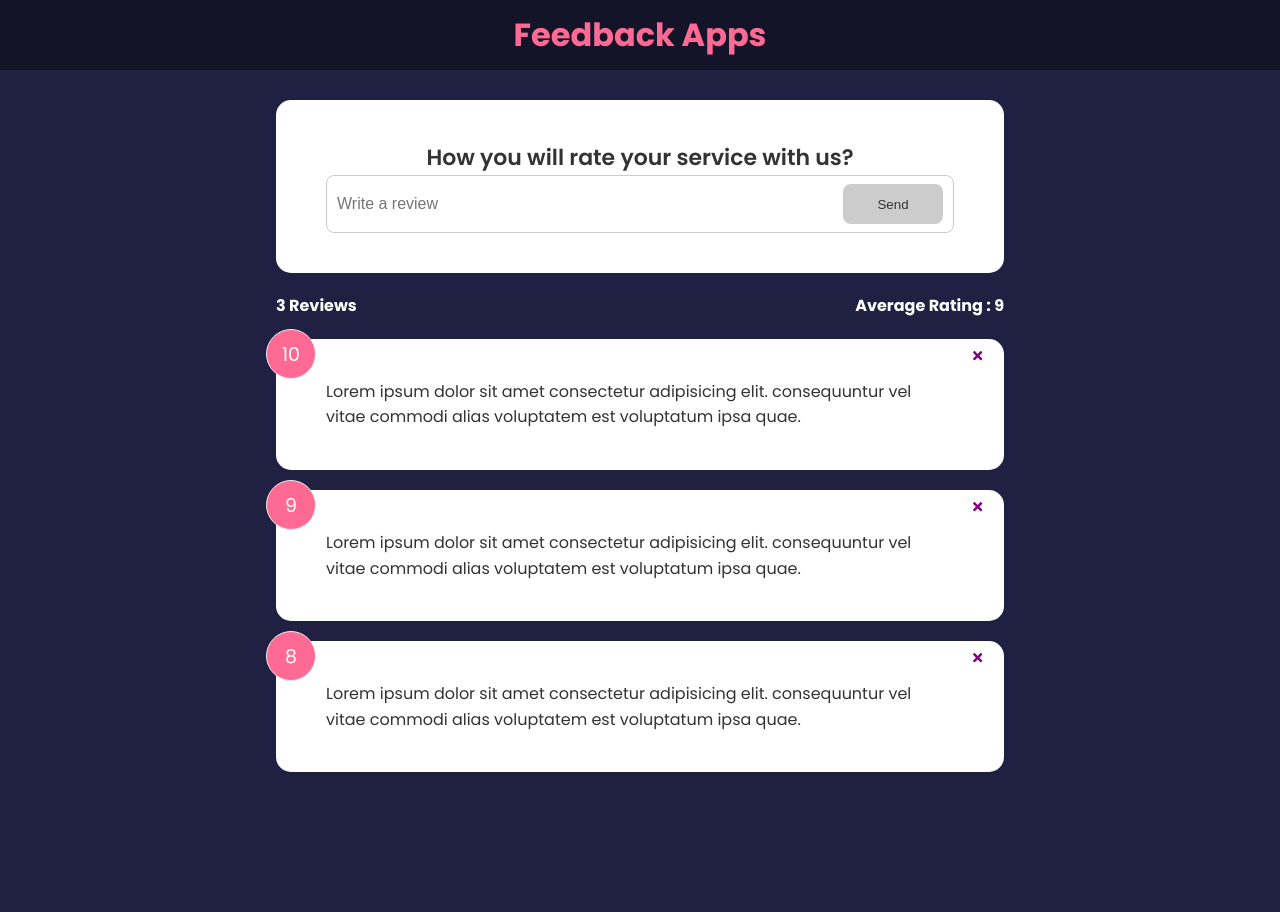
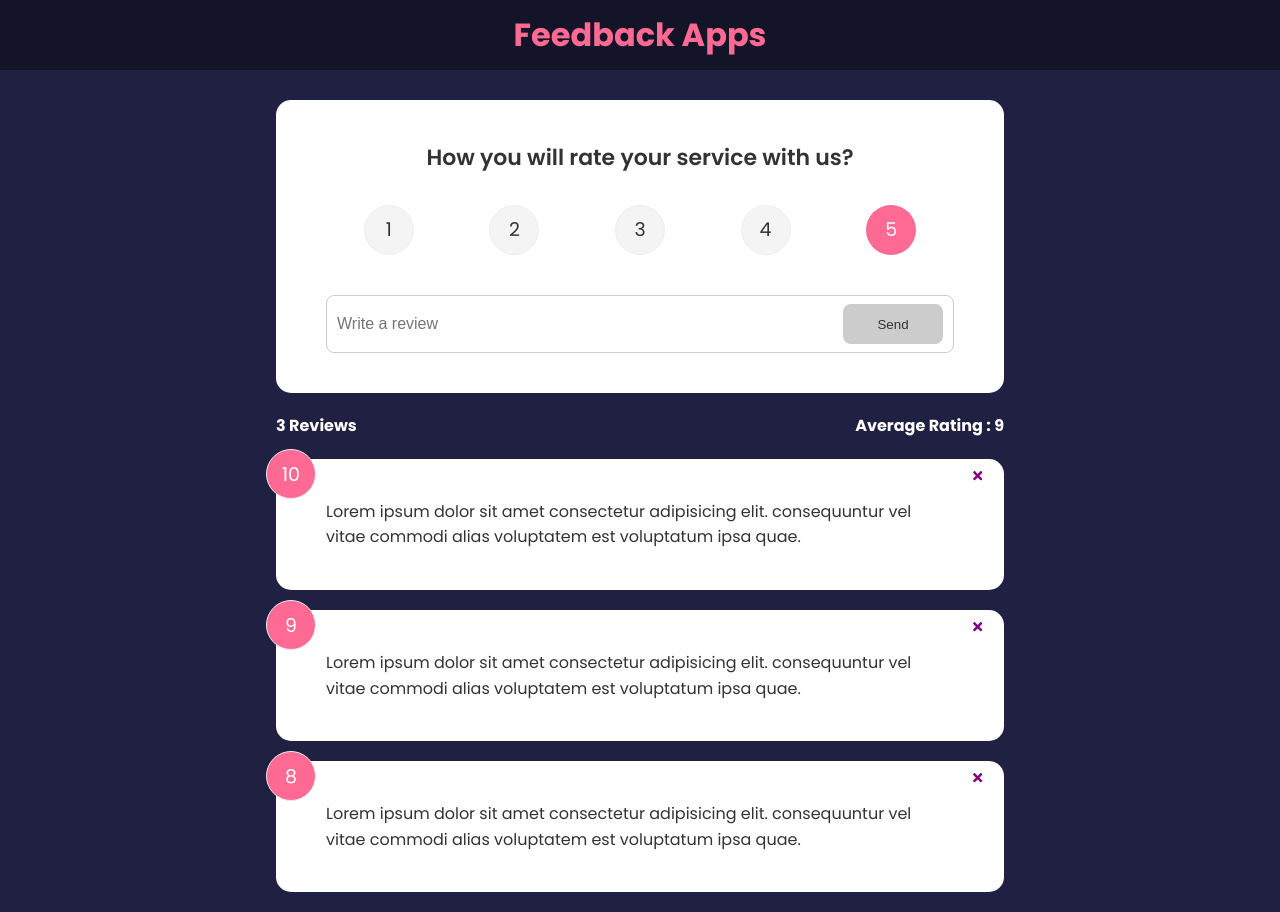
Before and after one commit to adittanu/Feedback-app, a React (Create React App) app: page / in a window 1280 px wide. Before the commit the page ends 800 px from the top, so only its background shows below. Built offline with nearby package versions, Linux system fonts and the light colour scheme.

Commit message:
select component rating

```diff
--- a/src/components/FeedbackForm.jsx
+++ b/src/components/FeedbackForm.jsx
@@ -1,10 +1,25 @@
 import { useState } from "react"
+import RatingSelect from "./RatingSelect"
 import Button from "./shared/Button"
 import Card from "./shared/Card"
 
 function FeedbackForm() {
     const [text, setText] = useState('')
+    const [btnDisabled, setBtnDisabled] = useState(true)
+    const [message, setMessage] = useState('')
+    const [rating, setRating] = useState(5)
     const handleTextChange = (e) => {
+        if (text === "" || text == null){
+            setBtnDisabled(true)
+            setMessage(null)
+        } else if ( text !== "" && text.trim().length < 10) {
+            setBtnDisabled(true)
+            setMessage('Message should be at least 10 character.')
+        } else {
+            setBtnDisabled(false)
+            setMessage(null)
+        }
+
         setText(e.target.value)
     }
 
@@ -12,11 +27,12 @@ function FeedbackForm() {
         <Card>
             <form>
                 <h2>How you will rate your service with us?</h2>
+                <RatingSelect select={(rating) => { setRating(rating) }}/>
                 <div className="input-group">
-                    {/* Select component */}
                     <input type="text" placeholder="Write a review" onChange={handleTextChange} value={text}/>
-                    <Button type="submit" version={'secondary'} isDisabled={true}>Send</Button>
+                    <Button type="submit" isDisabled={btnDisabled}>Send</Button>
                 </div>
+                {message && <div className="message">{message}</div>}
             </form>
         </Card>
     )
--- /dev/null
+++ b/src/components/RatingSelect.jsx
@@ -0,0 +1,41 @@
+import PropTypes from 'prop-types'
+import { useState } from 'react'
+
+function RatingSelect({ select }) {
+    const [selected, setSelected] = useState(5)
+    const handleChange = (e) => {
+        let value = +e.currentTarget.value;
+        // console.log("🚀 ~ file: RatingSelect.jsx ~ line 8 ~ handleChange ~ value", typeof parseFloat(value))
+        setSelected(value)
+        select(value)
+    }
+
+    return (
+        <div>
+            <ul className="rating">
+                <li>
+                    <input type="radio" name="rating" id="num1" onChange={handleChange} checked={selected===1} value={1} />
+                    <label htmlFor="num1">1</label>
+                </li>
+                <li>
+                    <input type="radio" name="rating" id="num2" onChange={handleChange} checked={selected===2} value={2} />
+                    <label htmlFor="num2">2</label>
+                </li>
+                <li>
+                    <input type="radio" name="rating" id="num3" onChange={handleChange} checked={selected===3} value={3} />
+                    <label htmlFor="num3">3</label>
+                </li>
+                <li>
+                    <input type="radio" name="rating" id="num4" onChange={handleChange} checked={selected===4} value={4} />
+                    <label htmlFor="num4">4</label>
+                </li>
+                <li>
+                    <input type="radio" name="rating" id="num5" onChange={handleChange} checked={selected===5} value={5} />
+                    <label htmlFor="num5">5</label>
+                </li>
+            </ul>
+        </div>
+    )
+}
+RatingSelect.propTypes = {}
+export default RatingSelect
```
